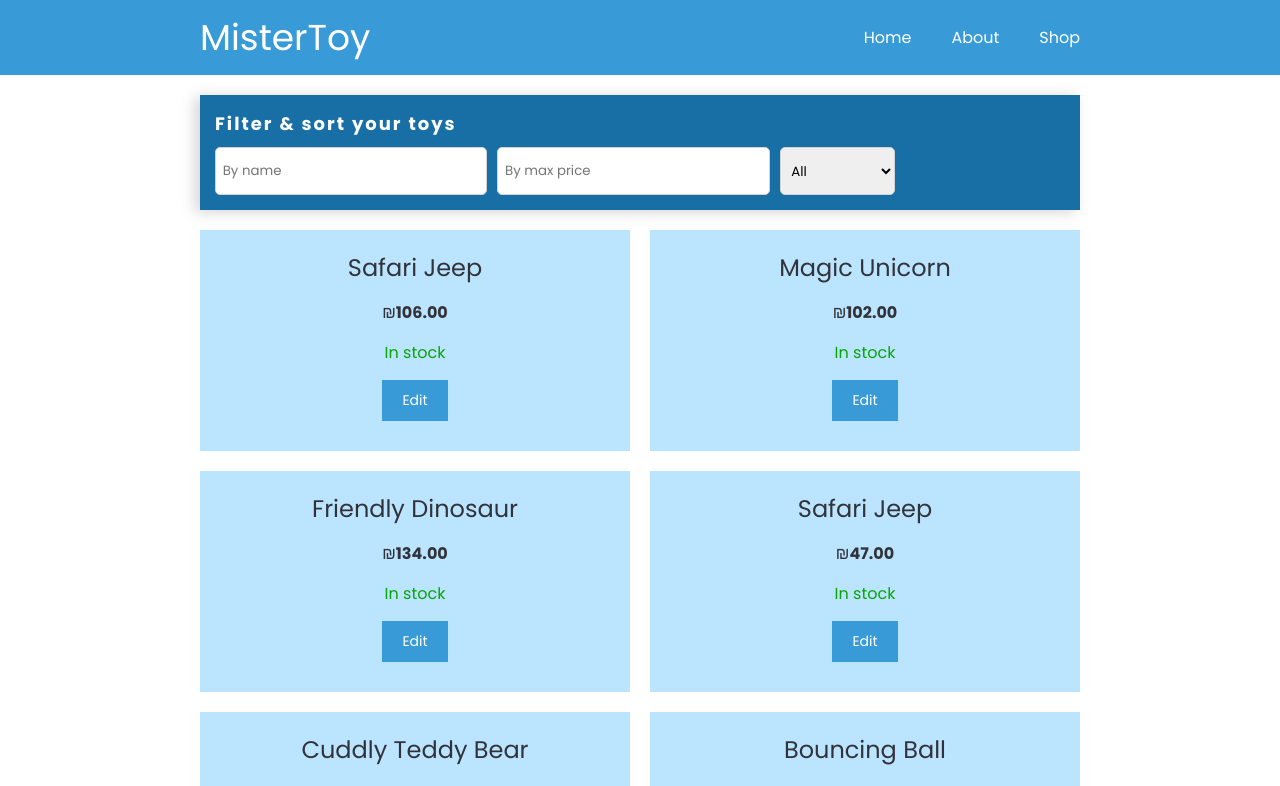
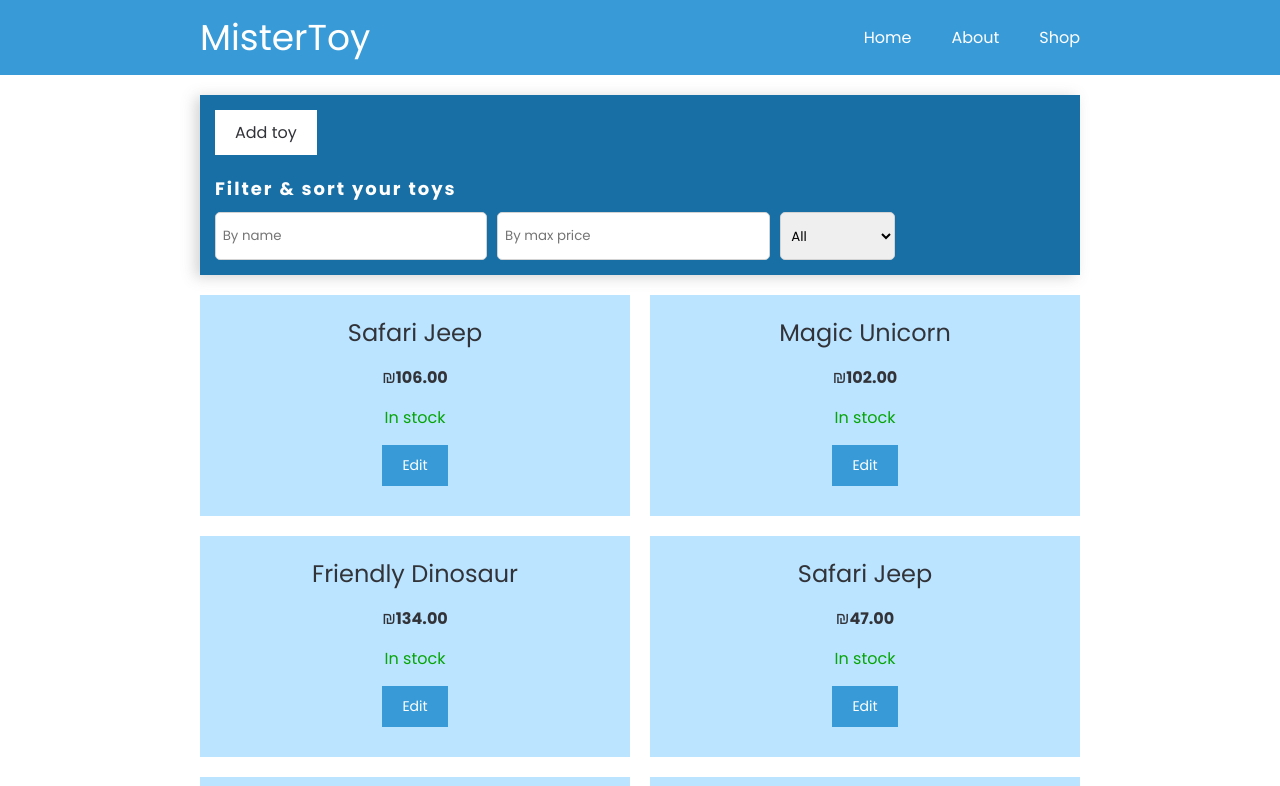
Before and after one commit to RonFelsenfeld/MisterToy-TS-Frontend, a React (Vite) app: page / in a window 1280 px wide. Shown: the top 786 px of the page. Built offline with nearby package versions, Linux system fonts and the light colour scheme.

Commit message:
Support adding new toy using ToyEdit

```diff
--- a/src/assets/style/pages/_toy-index.scss
+++ b/src/assets/style/pages/_toy-index.scss
@@ -9,6 +9,10 @@
 
     background-color: $main-clr-10;
     box-shadow: $toy-card-shadow;
+
+    .btn-add-toy {
+      @include btnAction($surface-clr, $main-font-clr);
+    }
 
     .actions-title {
       font-size: em(18px);
--- a/src/assets/style/setup/_mixins.scss
+++ b/src/assets/style/setup/_mixins.scss
@@ -22,12 +22,12 @@
   }
 }
 
-@mixin btnAction($bgColor) {
+@mixin btnAction($bgColor, $fontColor: $surface-clr) {
   padding: rem(10px) rem(20px);
   margin-block-end: rem(10px);
 
   font-size: em(16px);
-  color: $surface-clr;
+  color: $fontColor;
   background-color: $bgColor;
   transition: background-color $hover-transition;
 
--- a/src/pages/ToyEdit.tsx
+++ b/src/pages/ToyEdit.tsx
@@ -63,6 +63,7 @@ const ToyEdit = () => {
               placeholder="Enter new name"
               value={name}
               onChange={handleChange}
+              required
             />
           </div>
 
@@ -77,6 +78,7 @@ const ToyEdit = () => {
               placeholder="Enter new price"
               value={price || ''}
               onChange={handleChange}
+              required
             />
           </div>
 
--- a/src/pages/ToyIndex.tsx
+++ b/src/pages/ToyIndex.tsx
@@ -7,6 +7,7 @@ import { ToyFilterBy } from '../models/toy.model'
 
 import ToyList from '../components/toy/ToyList'
 import ToyFilter from '../components/toy/ToyFilter'
+import { Link } from 'react-router-dom'
 
 const ToyIndex = () => {
   const toys = useSelector((state: RootState) => state.toyModule.toys)
@@ -24,6 +25,9 @@ const ToyIndex = () => {
   return (
     <section className="toy-index">
       <div className="actions-container">
+        <Link to="toy/edit">
+          <button className="btn-add-toy">Add toy</button>
+        </Link>
         <h2 className="actions-title">Filter & sort your toys</h2>
         <ToyFilter filterBy={filterBy} onSetFilterBy={onSetFilterBy} />
       </div>
```
